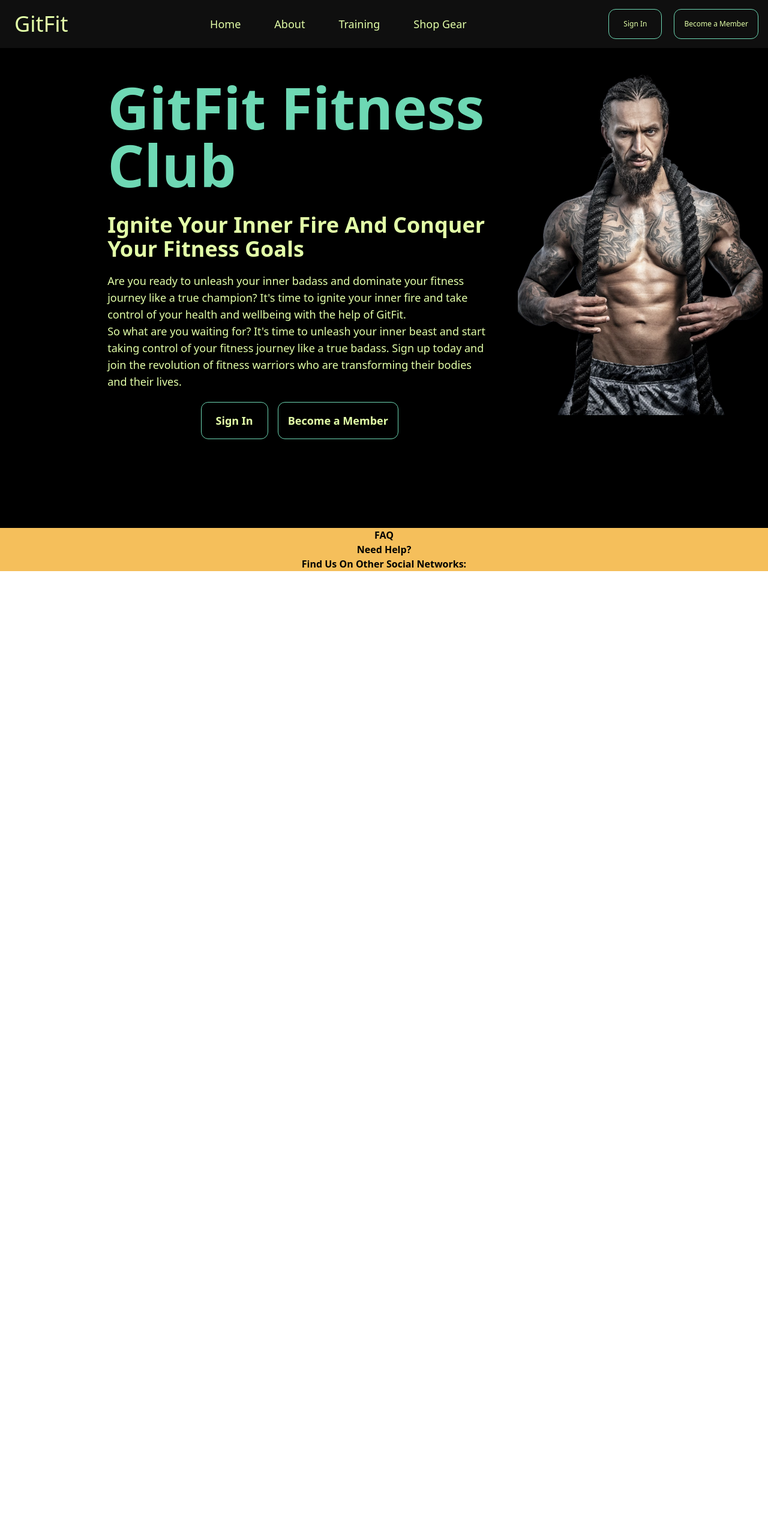
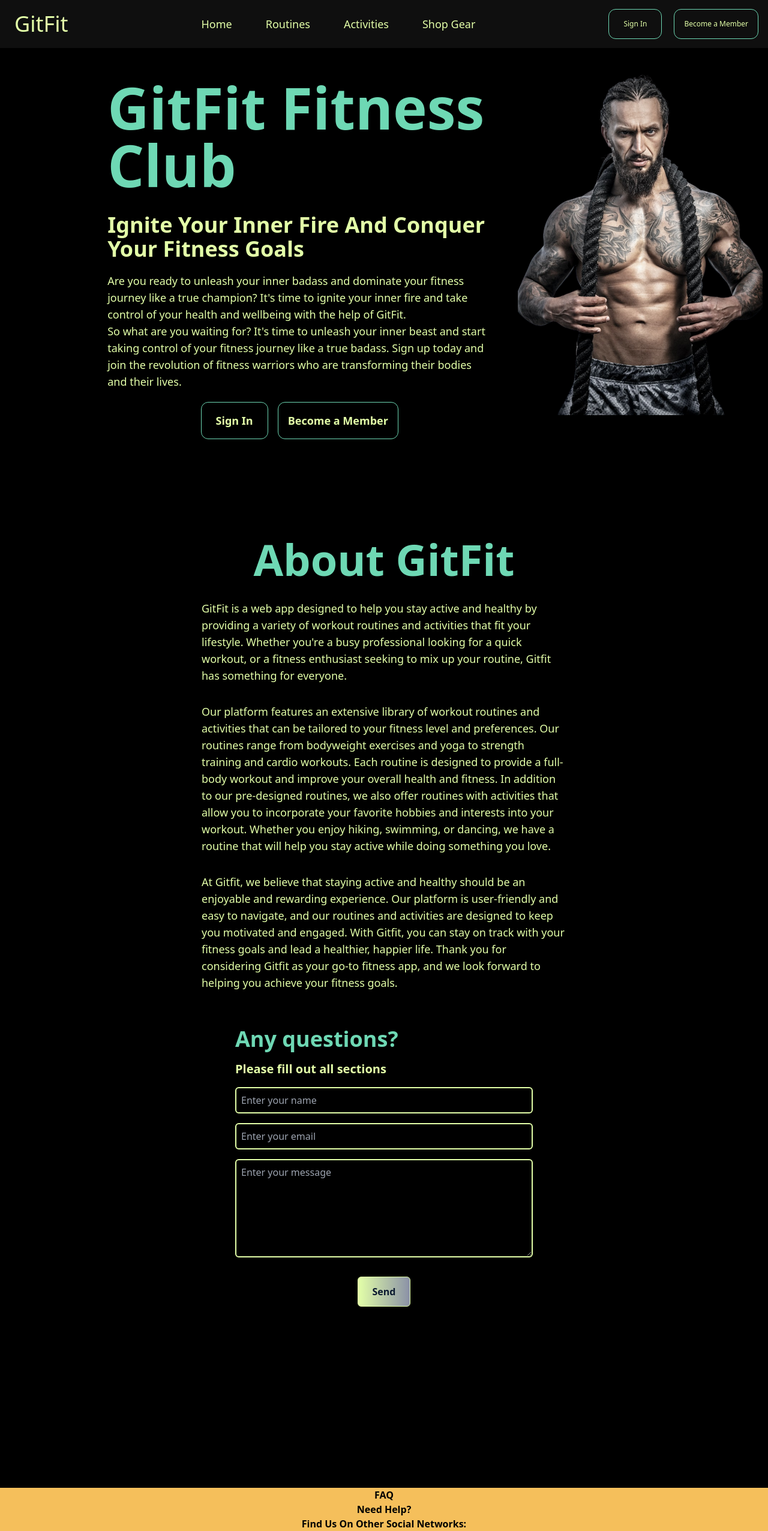
Before and after one commit to AMT98/FitnessTracker_Front-End, a React (Create React App) app: page / in a window 1280 px wide. Shown: the whole page at 60% size. Before the commit the page ends 952 px from the top, so only its background shows below. Built offline with nearby package versions, Linux system fonts and the light colour scheme.

Commit message:
Change layout

```diff
--- a/src/components/About.js
+++ b/src/components/About.js
@@ -2,7 +2,7 @@ import React from "react";
 
 const About = () => {
   return (
-    <div className="bg-[#222222] flex md:flex-col flex-row w-screen h-screen">
+    <div className="bg-[#000000] flex md:flex-col flex-row w-screen h-screen">
       <div className="w-[50%] ml-[25%] p-4 text-[#E3FFA8] flex flex-col gap-8 items-center">
         <h1 className="text-7xl text-[#6ED8B4] font-bold ">About GitFit</h1>
         <h1 className="text-sm md:text-lg">
@@ -34,52 +34,7 @@ const About = () => {
           helping you achieve your fitness goals.
         </h1>
       </div>
-      <div
-        name="contact"
-        className="w-full h-screen bg-[#222222] p-4 text-[#E3FFA8]"
-      >
-        <div className="flex flex-col p-4  max-w-screen-lg mx-auto h-full">
-          <div className=" flex justify-center items-center">
-            <form
-              action="https://getform.io/f/a012141e-4460-45a9-9393-bb60cc0767c2"
-              method="POST"
-              className=" flex flex-col w-full md:w-1/2"
-            >
-              <p className="text-4xl mb-4  text-[#6ED8B4] font-bold ">
-                Any questions?
-              </p>
-              <h1 className="text-xl mb-4  font-bold ">
-                Please fill out all sections
-              </h1>
-              <input
-                required
-                type="text"
-                name="name"
-                placeholder="Enter your name"
-                className="p-2 bg-transparent border-2 rounded-md border-[#E3FFA8] text-white focus:outline-none"
-              />
-              <input
-                required
-                type="text"
-                name="email"
-                placeholder="Enter your email"
-                className="my-4 p-2 bg-transparent border-2 rounded-md border-[#E3FFA8] text-white focus:outline-none"
-              />
-              <textarea
-                required
-                name="message"
-                placeholder="Enter your message"
-                rows="6"
-                className="p-2 bg-transparent border-2 rounded-md border-[#E3FFA8] text-white focus:outline-none"
-              ></textarea>
 
-              <button className="text-[#0A192F] font-bold bg-gradient-to-r border-[#E3FFA8] border from-[#E3FFA8] to-[#bac3e0be] 0 px-6 py-3 my-8 mx-auto flex items-center rounded-md hover:scale-110 duration-300">
-                Send
-              </button>
-            </form>
-          </div>
-        </div>
-      </div>
     </div>
   );
 };
--- a/src/components/Activities.js
+++ b/src/components/Activities.js
@@ -24,8 +24,8 @@ const Activities = () => {
   //   box.scrollLeft = box.scrollLeft + width;
   // };
   return (
-    <>
-      <h1 className="text-[#6ED8B4] text-4xl flex items-center justify-center mb-[2%]">
+    <div className="bg-black">
+      <h1 className="text-[#6ED8B4] text-4xl flex items-center justify-center mb-[2%] ">
         Activities
       </h1>
       <div className="flex flex-row h-screen w-screen gap-6 flex-wrap ">
@@ -47,7 +47,7 @@ const Activities = () => {
           </div>
         ))}
       </div>
-    </>
+    </div>
   );
 };
 
--- a/src/components/App.js
+++ b/src/components/App.js
@@ -6,8 +6,8 @@ import Login from "./Login";
 import NavBar from "./NavBar";
 import Register from "./Register";
 import "./app.css";
-import About from "./About";
-import Training from "./Training";
+import Activities from "./Activities";
+import Routines from "./Routines"
 
 const App = () => {
   const [token, setToken] = useState("");
@@ -33,13 +33,13 @@ const App = () => {
         />
         <div>
           <Routes>
-            <Route path="/about" element={<About />} />
-            <Route path="/training" element={<Training />} />
             <Route path="/login" element={<Login
             isLoggedIn={isLoggedIn}
             setIsLoggedIn={setIsLoggedIn}
             />} />
             <Route path="/register" element={<Register />} />
+            <Route path="/activities" element={<Activities />} />
+            <Route path="/routines" element={<Routines />} />
             <Route path="/" element={<Home
             isLoggedIn={isLoggedIn}
             setIsLoggedIn={setIsLoggedIn}
--- /dev/null
+++ b/src/components/Contact.js
@@ -0,0 +1,54 @@
+import React from "react";
+
+const Contact = () => {
+  return (
+    <div
+      name="contact"
+      className="w-full h-screen bg-[#000000] p-4 text-[#E3FFA8]"
+    >
+      <div className="flex flex-col p-4  max-w-screen-lg mx-auto h-full">
+        <div className=" flex justify-center items-center">
+          <form
+            action="https://getform.io/f/a012141e-4460-45a9-9393-bb60cc0767c2"
+            method="POST"
+            className=" flex flex-col w-full md:w-1/2"
+          >
+            <p className="text-4xl mb-4  text-[#6ED8B4] font-bold ">
+              Any questions?
+            </p>
+            <h1 className="text-xl mb-4  font-bold ">
+              Please fill out all sections
+            </h1>
+            <input
+              required
+              type="text"
+              name="name"
+              placeholder="Enter your name"
+              className="p-2 bg-transparent border-2 rounded-md border-[#E3FFA8] text-white focus:outline-none"
+            />
+            <input
+              required
+              type="text"
+              name="email"
+              placeholder="Enter your email"
+              className="my-4 p-2 bg-transparent border-2 rounded-md border-[#E3FFA8] text-white focus:outline-none"
+            />
+            <textarea
+              required
+              name="message"
+              placeholder="Enter your message"
+              rows="6"
+              className="p-2 bg-transparent border-2 rounded-md border-[#E3FFA8] text-white focus:outline-none"
+            ></textarea>
+
+            <button className="text-[#0A192F] font-bold bg-gradient-to-r border-[#E3FFA8] border from-[#E3FFA8] to-[#bac3e0be] 0 px-6 py-3 my-8 mx-auto flex items-center rounded-md hover:scale-110 duration-300">
+              Send
+            </button>
+          </form>
+        </div>
+      </div>
+    </div>
+  );
+};
+
+export default Contact;
--- a/src/components/Home.js
+++ b/src/components/Home.js
@@ -1,6 +1,8 @@
 import React, { useEffect, useState } from "react";
 import heroImg from "../assets/heroPageModel.png";
 import { NavLink } from "react-router-dom";
+import About from "./About";
+import Contact from "./Contact";
 
 const Home = (props) => {
   const [isLoggedIn, setIsLoggedIn] = useState(false);
@@ -48,6 +50,8 @@ const Home = (props) => {
           <img src={heroImg} alt="heroImg" className="hidden md:block" />
         </div>
       </div>
+      <About />
+      <Contact />
     </>
   );
 };
--- a/src/components/NavBar.js
+++ b/src/components/NavBar.js
@@ -26,13 +26,13 @@ const NavBar = (props) => {
     },
     {
       id: 2,
-      link: "about",
-      path: "/about",
+      link: "routines",
+      path: "/routines",
     },
     {
       id: 3,
-      link: "Training",
-      path: "/training",
+      link: "activities",
+      path: "/activities",
     },
     {
       id: 4,
--- a/src/components/Routines.js
+++ b/src/components/Routines.js
@@ -18,7 +18,7 @@ const Routines = () => {
   }, []);
 
   return (
-    <div>
+    <div className="bg-black">
       <h1 className="text-[#E3FFA8] text-4xl flex items-center justify-center mb-[2%]">
         Routines
       </h1>
--- a/src/components/Training.js
+++ /dev/null
@@ -1,14 +0,0 @@
-import React from "react";
-import Activities from "./Activities";
-import Routines from "./Routines";
-
-const Training = () => {
-  return (
-    <div className="bg-[#080906] flex flex-col p-[4%]">
-      <Activities />
-      <Routines />
-    </div>
-  );
-};
-
-export default Training;
```
